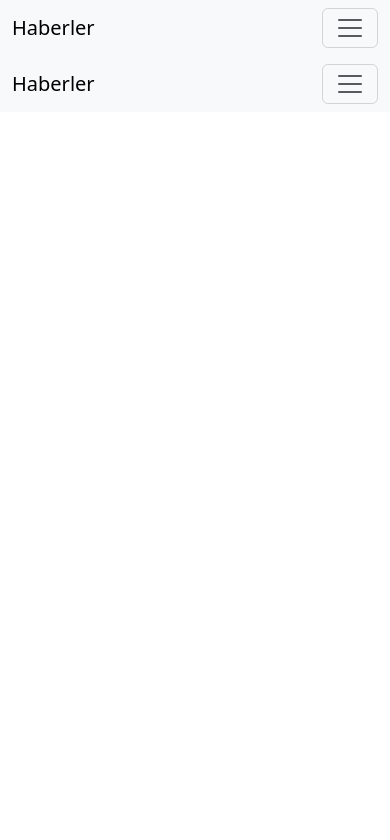
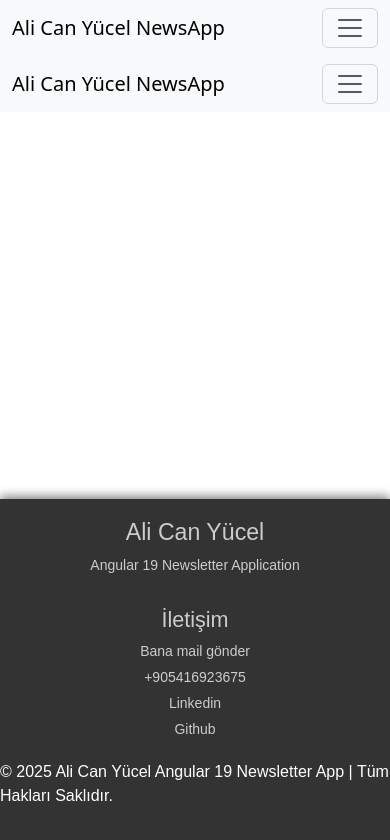
Before and after one commit to alicanyucel/NewsletterAngular19, an Angular app: page / in a window 390 px wide. Shown: the top 840 px of the page. Built offline with nearby package versions, Linux system fonts and the light colour scheme.

Commit message:
güzelleştirildi.

```diff
--- a/src/app/app.component.css
+++ b/src/app/app.component.css
@@ -0,0 +1,110 @@
+.footer {
+    background-color: #333;
+    color: #fff;
+    padding: 20px 0;
+    font-family: 'Arial', sans-serif;
+    position: fixed;
+    bottom: 0;
+    left: 0;
+    width: 100%;
+    z-index: 1000;
+    box-shadow: 0 -2px 10px rgba(0, 0, 0, 0.3); /* Hafif gölge efekti */
+    display: flex;
+    flex-direction: column; /* Dikey yerleşim */
+    justify-content: center; /* İçeriklerin dikeyde ortalanmasını sağlarız */
+    align-items: center; /* İçeriklerin yatayda ortalanmasını sağlarız */
+}
+
+.footer a {
+    color: #ccc; /* Bağlantı rengini gri yapmak */
+    text-decoration: none; /* Alt çizgiyi kaldırmak */
+    font-size: 14px;
+    transition: color 0.3s ease; /* Renk geçiş efekti ekledik */
+}
+
+.footer a:hover {
+    color: #fff; /* Hover durumunda beyaz renk */
+    text-decoration: none; /* Alt çizgi olmaması */
+}
+
+.footer-content {
+    display: flex;
+    justify-content: space-between;
+    align-items: center; /* Tüm öğeleri aynı hizada tutar */
+    flex-wrap: wrap;
+    max-width: 1200px;
+    width: 100%;
+    padding: 0 20px;
+}
+
+.footer-left,
+.footer-middle,
+.footer-right {
+    flex: 1;
+    font-size: 14px;
+    color: #ccc;
+    margin-bottom: 10px;
+    text-align: center; /* Her kısmı ortaladık */
+}
+
+.footer-middle ul,
+.footer-bottom ul {
+    list-style-type: none; /* Madde işaretlerini kaldırdık */
+    padding: 0; /* İçeriklerin padding'ini sıfırladık */
+    margin: 0; /* İçeriklerin margin'ini sıfırladık */
+}
+
+.footer-middle li,
+.footer-bottom li {
+    margin: 5px 0;
+}
+
+.social-icons {
+    display: flex;
+    justify-content: center;
+    align-items: center; /* İkonları ortalamak için */
+    margin-top: 10px;
+    padding: 0;
+}
+
+.social-icons li {
+    margin: 0 15px;
+}
+
+.social-icons a {
+    color: #ccc;
+    font-size: 18px;
+    text-decoration: none;
+    transition: color 0.3s ease; /* Hover geçiş efekti */
+}
+
+.social-icons a:hover {
+    color: #fff;
+}
+
+.footer-bottom {
+    margin-top: 20px;
+    font-size: 12px;
+    color: #bbb;
+    padding-top: 10px;
+    border-top: 1px solid #444; /* Alt kısma ince bir çizgi ekledik */
+}
+
+/* Mobil Uyumluluk: */
+@media (max-width: 768px) {
+    .footer-content {
+        flex-direction: column; /* Mobilde dikey sıralama */
+        text-align: center;
+    }
+
+    .footer-left,
+    .footer-middle,
+    .footer-right {
+        text-align: center; /* Tüm bölümleri ortaladık */
+        margin-bottom: 15px; /* Alt boşluk arttırıldı */
+    }
+
+    .social-icons {
+        margin-top: 20px; /* Sosyal medya ikonları için boşluk artırıldı */
+    }
+}
--- a/src/app/app.component.html
+++ b/src/app/app.component.html
@@ -1,6 +1,6 @@
 <nav class="navbar navbar-expand-lg bg-body-tertiary">
   <div class="container-fluid">
-    <a class="navbar-brand" [routerLink]="'/zxsds'" >Haberler</a>
+    <a class="navbar-brand">Ali Can Yücel NewsApp</a>
     <button class="navbar-toggler" type="button" data-bs-toggle="collapse" data-bs-target="#navbarSupportedContent" aria-controls="navbarSupportedContent" aria-expanded="false" aria-label="Toggle navigation">
       <span class="navbar-toggler-icon"></span>
     </button>
@@ -21,4 +21,24 @@
     </div>
   </div>
 </nav>
+<footer class="footer">
+  <div class="footer-content">
+    <div class="footer-left">
+      <h3 class="footer-logo">Ali Can Yücel</h3>
+      <p class="footer-description">Angular 19 Newsletter Application</p>
+    </div>
+    <div class="footer-middle">
+      <h4>İletişim</h4>
+      <ul>
+        <li><a href="mailto:yucelalicandan@hotmail.com">Bana mail gönder</a></li>
+        <li><a href="tel:+905416923675">+905416923675</a></li>
+        <li><a href="https://www.linkedin.com/in/ali-can-y%C3%BCcel-062b6517a/">Linkedin</a></li>
+        <li><a href="https://github.com/alicanyucel">Github</a></li>
+      </ul>
+    </div>
+  </div>
+  <div class="footer-bottoM">
+    <p>&copy; 2025 Ali Can Yücel Angular 19 Newsletter App | Tüm Hakları Saklıdır.</p>
+  </div>
+</footer>
 <router-outlet></router-outlet>
--- a/src/app/app.component.ts
+++ b/src/app/app.component.ts
@@ -5,7 +5,7 @@ import { LoginComponent } from "./components/login/login.component";
 
 @Component({
   selector: 'app-root',
-  imports: [RouterModule, CommonModule,RouterOutlet],
+  imports: [RouterModule, CommonModule,],
   templateUrl: './app.component.html',
   styleUrl: './app.component.css'
 })
--- a/src/app/app.routes.ts
+++ b/src/app/app.routes.ts
@@ -2,6 +2,7 @@ import { Routes } from '@angular/router';
 import { LoginComponent } from './components/login/login.component';
 import { AppComponent } from './app.component';
 import { NotFoundComponent } from './components/not-found/not-found.component';
+import { NewslatterComponent } from './components/newslatter/newslatter.component';
 
 export const routes: Routes = [
     {
@@ -9,10 +10,15 @@ export const routes: Routes = [
         component:AppComponent
     },
     {
+        path:'haberler',
+        component:NewslatterComponent
+    },
+    {
         path:'login',
         component:LoginComponent
     },
 
+
   { path: '**', component: NotFoundComponent }
 
 ]
--- /dev/null
+++ b/src/app/components/newslatter/newslatter.component.html
@@ -0,0 +1 @@
+<p>newslatter works!</p>
--- a/src/app/components/not-found/not-found.component.html
+++ b/src/app/components/not-found/not-found.component.html
@@ -3,6 +3,6 @@
       <h1 class="error-code">404</h1>
       <p class="error-message">Sayfa Bulunamadı</p>
       <p class="error-description">Aradığınız sayfa mevcut değil. Lütfen ana sayfaya dönün.</p>
-      <a routerLink="/" class="home-button">Ana Sayfaya Dön</a>
+      <a [routerLink]="'/'" class="home-button">Ana Sayfaya Dön</a>
     </div>
   </div>
--- a/src/app/components/not-found/not-found.component.ts
+++ b/src/app/components/not-found/not-found.component.ts
@@ -1,8 +1,9 @@
 import { Component } from '@angular/core';
+import { RouterLink } from '@angular/router';
 
 @Component({
   selector: 'app-not-found',
-  imports: [],
+  imports: [RouterLink],
   templateUrl: './not-found.component.html',
   styleUrl: './not-found.component.css'
 })
```
Also changed, not shown: src/app/components/newslatter/newslatter.component.ts (added, +13 -0 lines), src/app/components/newslatter/newslatter.component.css (added).
